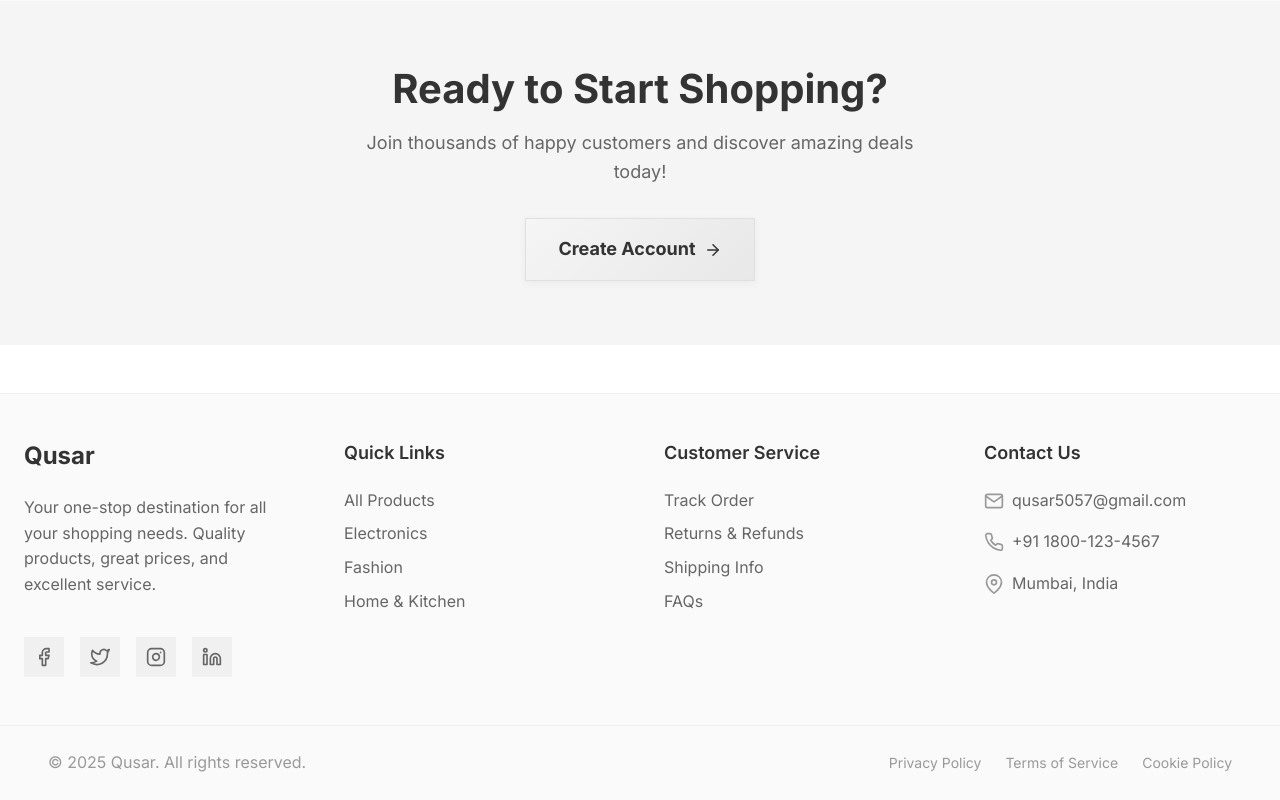
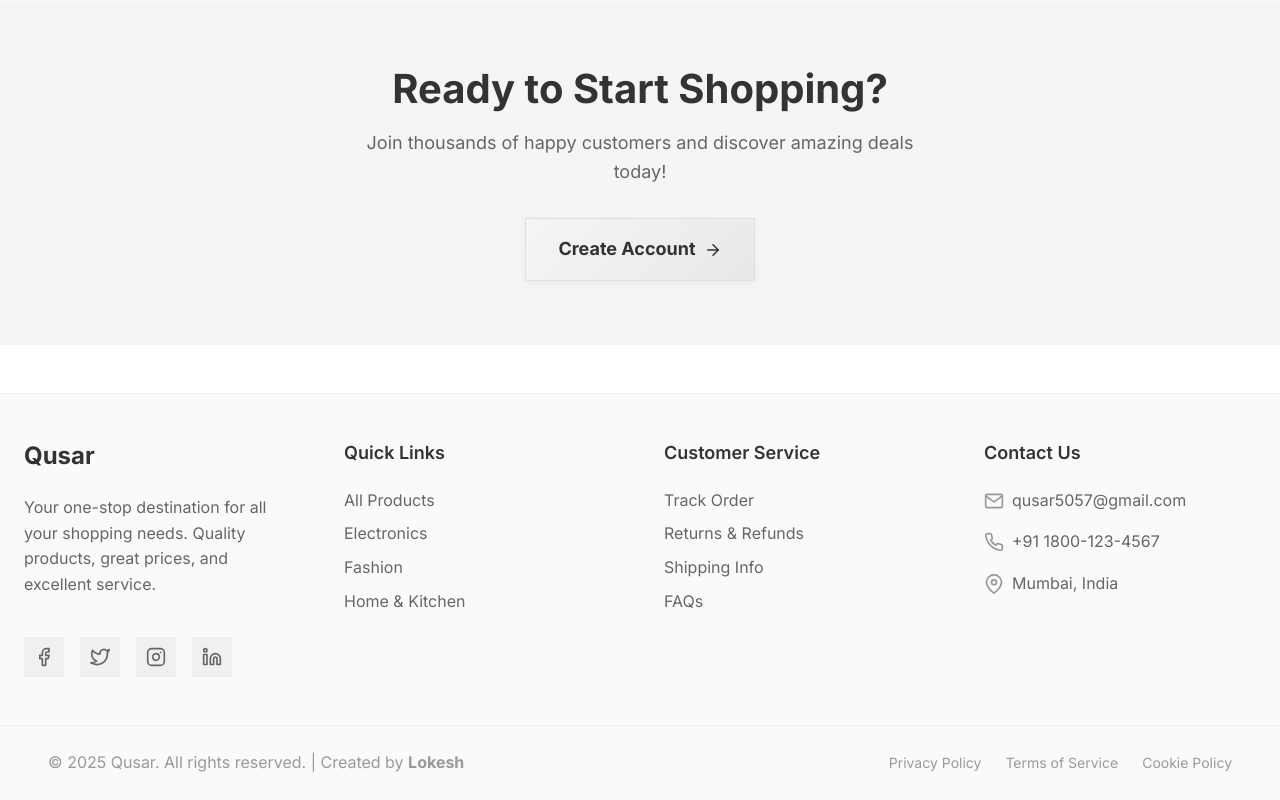
Before and after one commit to lokesh123d/Qusar, a React (Vite) app in the folder client/: page / in a window 1280 px wide. Shown: the part 1285-2085 px from the top of the page. Built offline with nearby package versions, Linux system fonts and the light colour scheme; no server answers.

Commit message:
Add: Created by Lokesh in footer

```diff
--- a/client/src/components/Footer.jsx
+++ b/client/src/components/Footer.jsx
@@ -60,7 +60,7 @@ const Footer = () => {
 
             <div className="footer-bottom">
                 <div className="container">
-                    <p>&copy; {new Date().getFullYear()} Qusar. All rights reserved.</p>
+                    <p>&copy; {new Date().getFullYear()} Qusar. All rights reserved. | Created by <strong>Lokesh</strong></p>
                     <div className="footer-bottom-links">
                         <a href="#">Privacy Policy</a>
                         <a href="#">Terms of Service</a>
```
